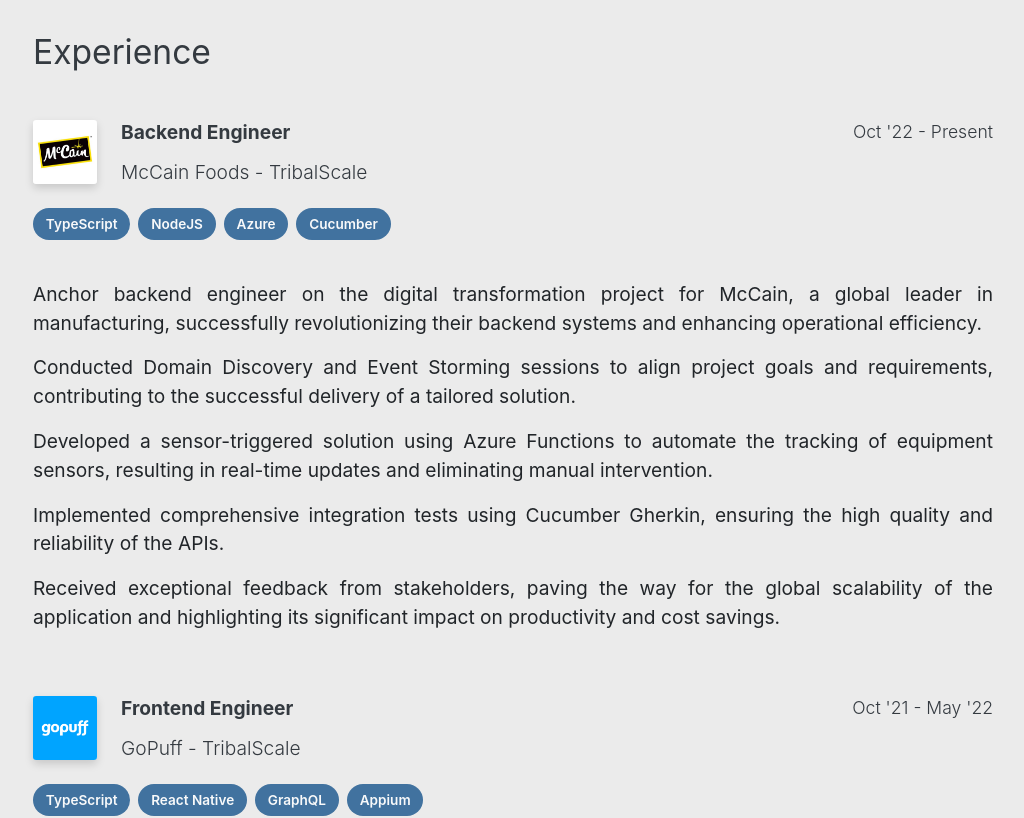
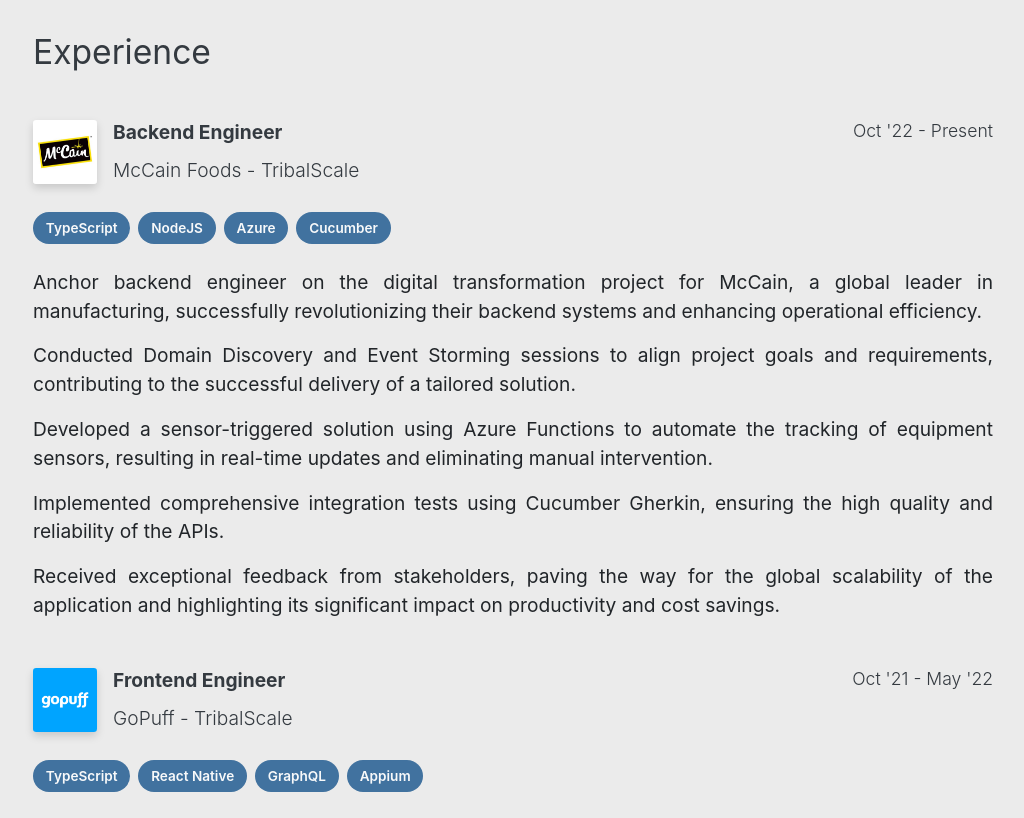
Before and after one commit to danpops/danpops-portfolio-2, a React (Create React App) app: page / in a window 1280 px wide. Shown: the part 1920-2738 px from the top of the page, without its empty margins (127-1151 px from the left). Built offline with nearby package versions, Linux system fonts and the light colour scheme.

Commit message:
feat (experience): styling

```diff
--- a/src/components/ExperienceCard/styles.ts
+++ b/src/components/ExperienceCard/styles.ts
@@ -12,14 +12,13 @@
     'logo    header  header'
     'technology technology .'
     'content content content';
-  grid-template-columns: 5rem 1fr 1fr;
-  grid-template-rows: repeat(minmax(0, auto));
-  row-gap: 1rem;
-  column-gap: 0.5rem;
+  grid-template-columns: 4rem 1fr 1fr;
+  grid-template-rows: repeat(minmax(0, 6rem));
+  row-gap: 1.5rem;
   justify-content: flex-start;
   color: ${(props: IColor) => props.color};
   @media ${devices.md} {
-    row-gap: 1.5rem;
+    column-gap: 1rem;
     align-items: center;
   }
 `
@@ -30,11 +29,11 @@
     'date'
     'position'
     'company';
+  height: 100%;
   row-gap: 0.5rem;
   column-gap: 0;
-  align-items: center;
+  align-items: flex-start;
   @media ${devices.lg} {
-    row-gap: 1rem;
     column-gap: 0.5rem;
     grid-template-areas:
       'position date'
@@ -43,16 +42,20 @@
 `
 export const CompanyLogo = styled.img`
   object-fit: fill;
-  width: 4rem;
-  height: 4rem;
+  width: 3rem;
+  height: 3rem;
   box-shadow: 0 0.25rem 0.5rem rgba(0, 0, 0, 0.15) !important;
   border-radius: 5%;
+  @media ${devices.md} {
+    width: 4rem;
+    height: 4rem;
+  }
 `
 export const ExperienceList = styled.ul`
   text-align: start;
   grid-area: content;
   padding: 0;
-  line-height: 100%;
+  margin: 0;
   list-style: none;
   color: ${(props: IColor) => props.color};
 `
@@ -117,7 +120,5 @@
 `
 export const ImageContainer = styled.div`
   grid-area: logo;
-  width: 3rem;
-  height: 3rem;
   align-self: flex-start;
 `
```
